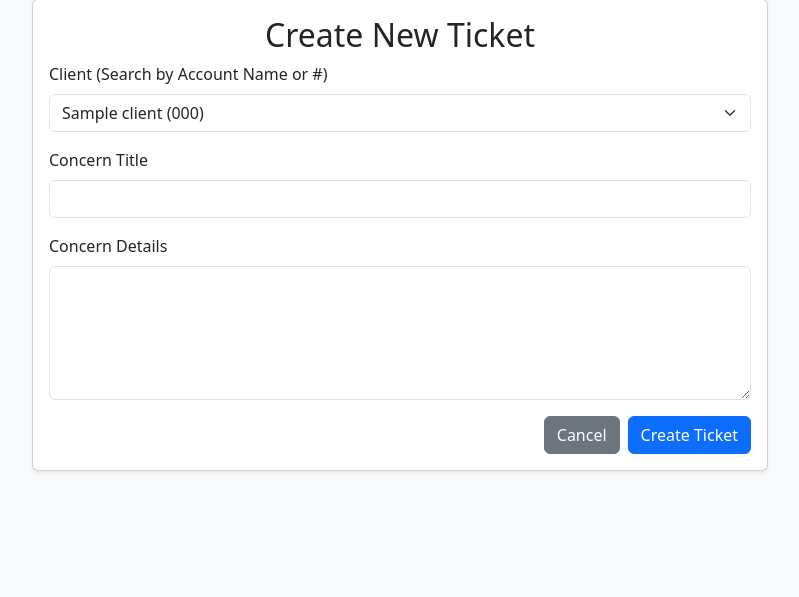
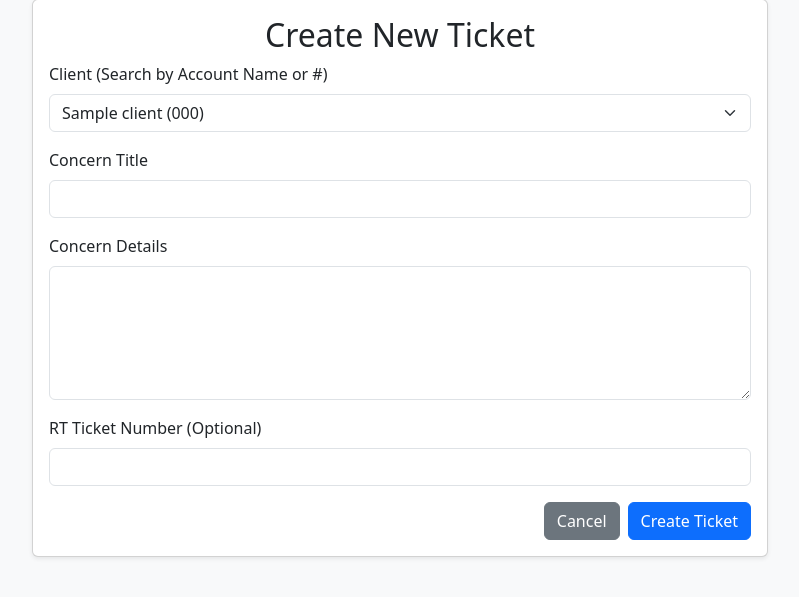
Before and after one commit to Limlim-12/Kick-Keep-in-Track-, a Flask app: page /tickets/new in a window 1280 px wide. Shown: the part 81-678 px from the top of the page, without its empty margins (240-1039 px from the left). Run offline with Flask 3, Linux system fonts and the light colour scheme; a user stored in the database is signed in; tables that the repository leaves empty hold one stand-in row (values such as "Sample post"); some libraries are stand-ins or nearby versions.

Commit message:
feat: Add optional RT Ticket Number field

```diff
--- a/kick_app/models.py
+++ b/kick_app/models.py
@@ -166,6 +166,9 @@ class Ticket(db.Model):
     )  # The "Region_AccountName_Num_Concern"
     concern_title = db.Column(db.String(255), nullable=False)
     concern_details = db.Column(db.Text, nullable=False)  # Renamed from 'concern'
+    rt_ticket_number = db.Column(
+        db.String(100), nullable=True, index=True
+    )  # Optional RT ticket number
     status = db.Column(
         db.Enum(TicketStatus), default=TicketStatus.OPEN, nullable=False, index=True
     )
--- a/kick_app/templates/tickets/all_tickets.html
+++ b/kick_app/templates/tickets/all_tickets.html
@@ -17,6 +17,7 @@
                     <th>Client</th>
                     <th>Last Updated</th>
                     <th>Actions</th>
+                    <th>RT Ticket #</th>
                 </tr>
             </thead>
             <tbody>
@@ -35,6 +36,7 @@
                     <td>{{ ticket.assigned_tsr.full_name if ticket.assigned_tsr else 'Unassigned' }}</td>
                     <td>{{ ticket.client.account_name }}</td>
                     <td>{{ ticket.updated_at.strftime('%Y-%m-%d %H:%M') }}</td>
+                    <td>{{ ticket.rt_ticket_number or 'N/A' }}</td>
                     <td>
                         <a href="{{ url_for('tickets.view_ticket', id=ticket.id) }}" class="btn btn-sm btn-outline-primary">View</a>
 
--- a/kick_app/templates/tickets/create_ticket.html
+++ b/kick_app/templates/tickets/create_ticket.html
@@ -35,6 +35,14 @@
                         {% endfor %}
                     </div>
 
+                    <div class="mb-3">
+                        {{ form.rt_ticket_number.label(class="form-label") }}
+                        {{ form.rt_ticket_number(class="form-control" + (" is-invalid" if form.rt_ticket_number.errors else "")) }}
+                        {% for error in form.rt_ticket_number.errors %}
+                        <div class="invalid-feedback">{{ error }}</div>
+                        {% endfor %}
+                    </div>
+
                     <div class="d-grid gap-2 d-md-flex justify-content-md-end">
                         <a href="{{ url_for('tickets.all_tickets') }}" class="btn btn-secondary">Cancel</a>
                         {{ form.submit(class="btn btn-primary") }}
--- a/kick_app/templates/tickets/my_tickets.html
+++ b/kick_app/templates/tickets/my_tickets.html
@@ -15,6 +15,7 @@
                     <th>Client</th>
                     <th>Last Updated</th>
                     <th>Actions</th>
+                    <th>RT Ticket #</th>
                 </tr>
             </thead>
             <tbody>
@@ -32,6 +33,7 @@
                     <td>{{ ticket.ticket_name | truncate(50) }}</td>
                     <td>{{ ticket.client.account_name }}</td>
                     <td>{{ ticket.updated_at.strftime('%Y-%m-%d %H:%M') }}</td>
+                    <td>{{ ticket.rt_ticket_number or 'N/A' }}</td>
                     <td>
                         <a href="{{ url_for('tickets.view_ticket', id=ticket.id) }}" class="btn btn-sm btn-primary">View
                             / Update</a>
--- a/kick_app/templates/tickets/view_ticket.html
+++ b/kick_app/templates/tickets/view_ticket.html
@@ -23,6 +23,9 @@
                         <strong>Client:</strong> {{ ticket.client.account_name }}<br>
                         <strong>Account #:</strong> {{ ticket.client.account_number }}<br>
                         <strong>Region:</strong> {{ ticket.client.region.name }}
+                        {% if ticket.rt_ticket_number %}
+                        <strong>RT Ticket #:</strong> {{ ticket.rt_ticket_number }}<br>
+                        {% endif %}
                     </div>
                     <div class="col-md-6">
                         <strong>Created By:</strong> {{ ticket.creator.full_name if ticket.creator else 'N/A' }}<br>
--- a/kick_app/tickets/forms.py
+++ b/kick_app/tickets/forms.py
@@ -1,6 +1,6 @@
 from flask_wtf import FlaskForm
 from wtforms import StringField, SubmitField, TextAreaField, SelectField
-from wtforms.validators import DataRequired, Length
+from wtforms.validators import DataRequired, Length, Optional
 from wtforms_sqlalchemy.fields import QuerySelectField
 from kick_app.models import Client, TicketStatus, User, UserRole
 
@@ -40,6 +40,11 @@ class TicketForm(FlaskForm):
         "Concern Details", validators=[DataRequired(), Length(max=1000)]
     )
 
+    # --- ADD THIS FIELD ---
+    rt_ticket_number = StringField(
+        "RT Ticket Number (Optional)", validators=[Optional(), Length(max=100)]
+    )
+
     submit = SubmitField("Create Ticket")
 
 
--- a/kick_app/tickets/routes.py
+++ b/kick_app/tickets/routes.py
@@ -66,6 +66,7 @@ def create_ticket():
         client = form.client.data
         concern_title = form.concern_title.data
         concern_details = form.concern_details.data
+        rt_ticket_num = form.rt_ticket_number.data or None  # Get data or None if empty
 
         # Auto-generate ticket name per your new format
         ticket_name = (
@@ -82,6 +83,7 @@ def create_ticket():
             client_id=client.id,
             created_by_id=current_user.id,
             status=TicketStatus.OPEN,
+            rt_ticket_number=rt_ticket_num,  # <-- SAVE THE RT NUMBER
         )
 
         db.session.add(ticket)
```
Also changed, not shown: migrations/versions/360c7cfe4ae4_add_rt_ticket_number_to_ticket_model.py (added, +34 -0 lines).
